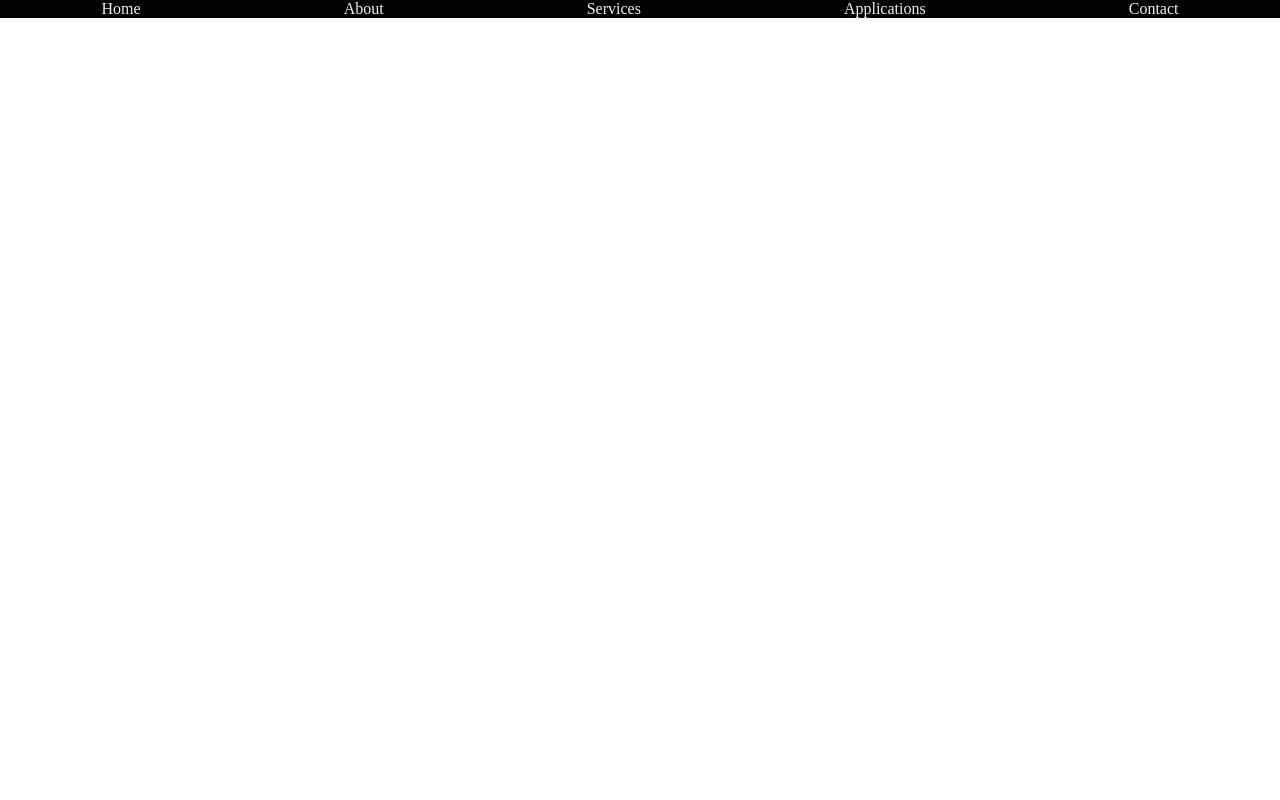
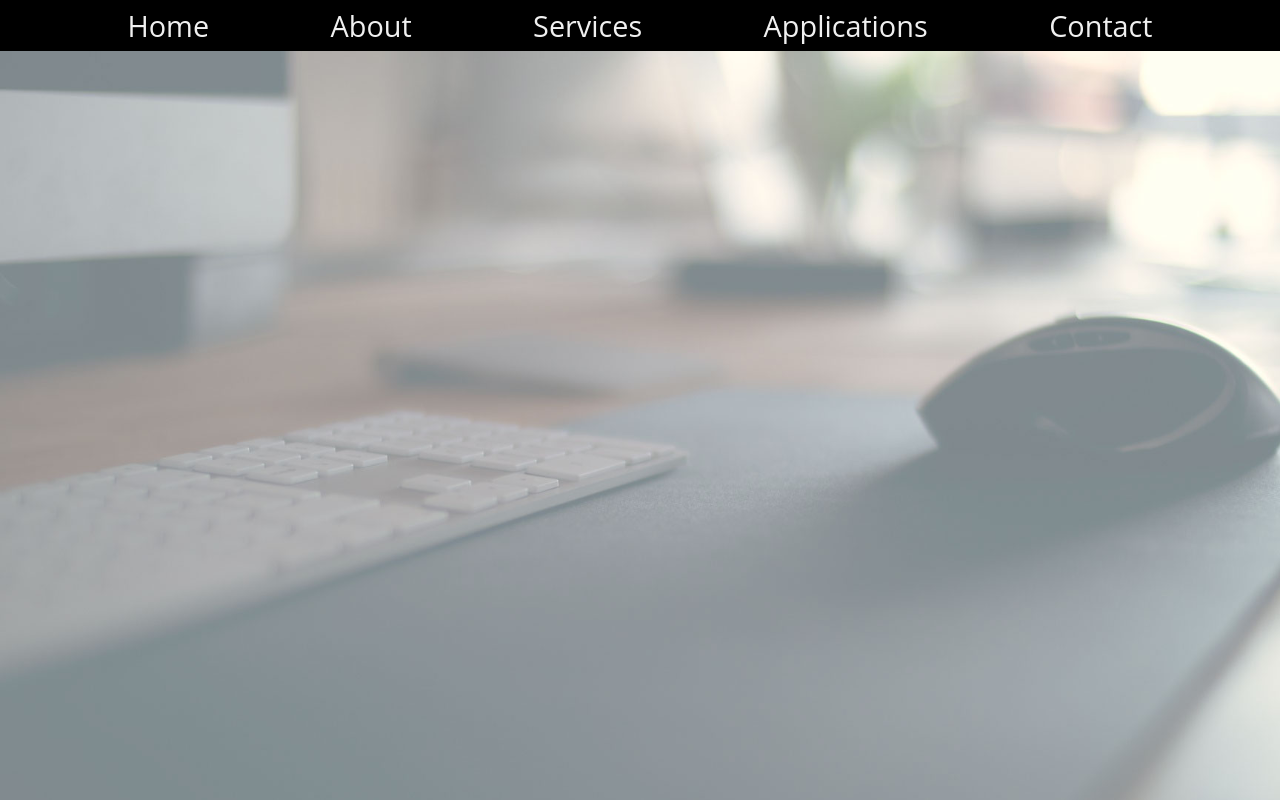
Before and after one commit to SheraeP/2023-may-foundations, a plain HTML site: page twinfeats/index.html in a window 1280 px wide. Shown: the top 800 px of the page. Drawn offline with Linux system fonts and the light colour scheme.

Commit message:
added background

```diff
--- a/code-challenge-1/CSS/standard.css
+++ b/code-challenge-1/CSS/standard.css
@@ -1,7 +1,3 @@
-<body> {
-    margin: 0;
-}
-
 nav {
     background-color: #0000ff;
     display: flex;
@@ -10,4 +6,4 @@ nav {
 a {
     color: #00ffff;
 
-} </body>
+}
--- /dev/null
+++ b/code-challenge-3/CSS/standard.css
@@ -0,0 +1,11 @@
+body {
+
+    background-image: url('../images/kitten.jpg');
+    width: 100%;
+    height: 100vh;
+    background-repeat: no-repeat;
+    background-size: cover;
+    background-position: center;
+    background-attachment: fixed;
+    font-size: 3rem;
+}
--- a/twinfeats/CSS/standard.css
+++ b/twinfeats/CSS/standard.css
@@ -1,3 +1,7 @@
+html {
+    font-family:'Open Sans', sans-serif;
+    font-size: x-large;
+}
 body {
     margin: 0;
 }
@@ -5,9 +9,20 @@ body {
 nav {
     background-color: black;
     display: flex;
-    justify-content: space-around;
+    justify-content: space-evenly;
+    padding: 0.25em;
 }
 a {
     color: #f0f0f0;
     text-decoration: none;
+    font-size: larger;
 }
+    article {
+        background-image:url('../images/background.jpg');
+        width: 100%;
+        height: 200vh;
+        background-repeat: no-repeat;
+        background-size: cover;
+        background-position: center;
+        background-attachment: fixed;
+        }
--- a/twinfeats/index.html
+++ b/twinfeats/index.html
@@ -2,6 +2,9 @@
 <html>
         <head>
                 <title> TwinFeats Software</title>
+                <link rel="preconnect" href="https://fonts.googleapis.com">
+<link rel="preconnect" href="https://fonts.gstatic.com" crossorigin>
+<link href="https://fonts.googleapis.com/css2?family=Indie+Flower&family=Roboto:wght@400;700&display=swap" rel="stylesheet">
                 <link rel="stylesheet" href="./css/standard.css">
         </head>
         <body>
@@ -12,6 +15,6 @@
                 <a href="#apps">Applications</a>
                 <a href="#contact">Contact</a>
             </nav>
-
+            <article id="home" ></article>
         </body>
 </html>
```
Also changed, not shown: code-challenge-3/CSS/index.html (added, +13 -0 lines), code-challenge-3/Images/kitten.jpg (added), twinfeats/images/background.jpg (added), 4 other files.
